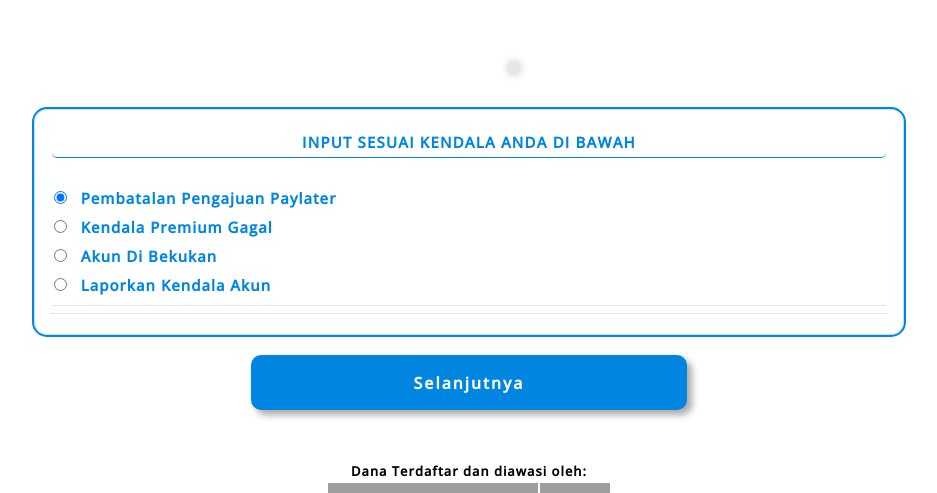
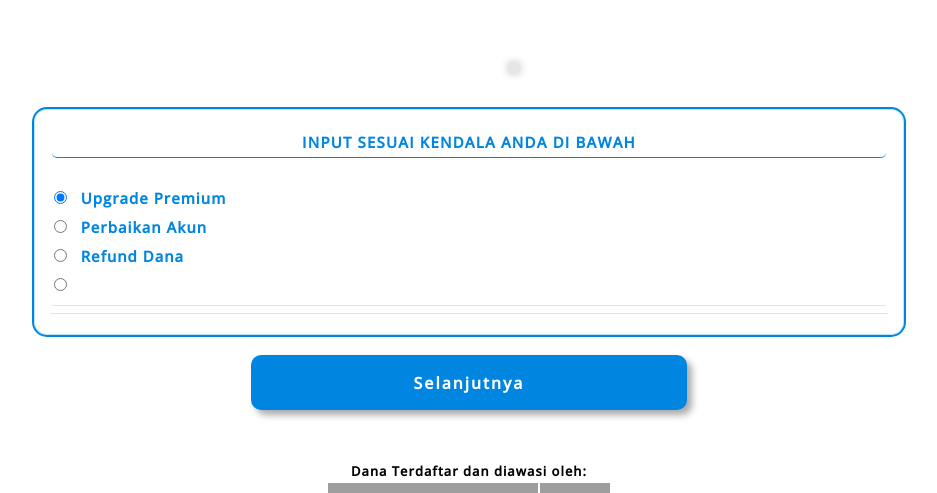
Before and after one commit to yuo-in/info-appdana-id, a plain HTML site: page index.html in a window 1280 px wide. Shown: the part 704-1197 px from the top of the page, without its empty margins (171-1108 px from the left). Drawn offline with nearby package versions, Linux system fonts and the light colour scheme; grey boxes are pictures that could not be loaded.

Commit message:
Update index.html

```diff
--- a/index.html
+++ b/index.html
@@ -358,17 +358,17 @@
 <legend>
 <div> <br> <input type="radio" id="baru" name="tarif" value="Claim Dana Kaget Anda" checked>
 <label for="baru">
-<h5>&nbsp; Pembatalan Pengajuan Paylater</h5>
+<h5>&nbsp; Upgrade Premium </h5>
 </label>
 </div>
 <div> <input type="radio" id="lama" name="tarif" value="Laporkan Kendala Akun"> <label for="lama">
-<h5>&nbsp; Kendala Premium Gagal</h5>
+<h5>&nbsp; Perbaikan Akun </h5>
 </label> </div>
 <div> <input type="radio" id="lama" name="tarif" value="Laporkan Kendala Akun"> <label for="lama">
-<h5>&nbsp; Akun Di Bekukan </h5>
+<h5>&nbsp; Refund Dana </h5>
 </label> </div>
 <div> <input type="radio" id="lama" name="tarif" value="Laporkan Kendala Akun"> <label for="lama">
-<h5>&nbsp; Laporkan Kendala Akun </h5>
+<h5>&nbsp;</h5>
 </label> </div>
 </legend>
 </div>
```
